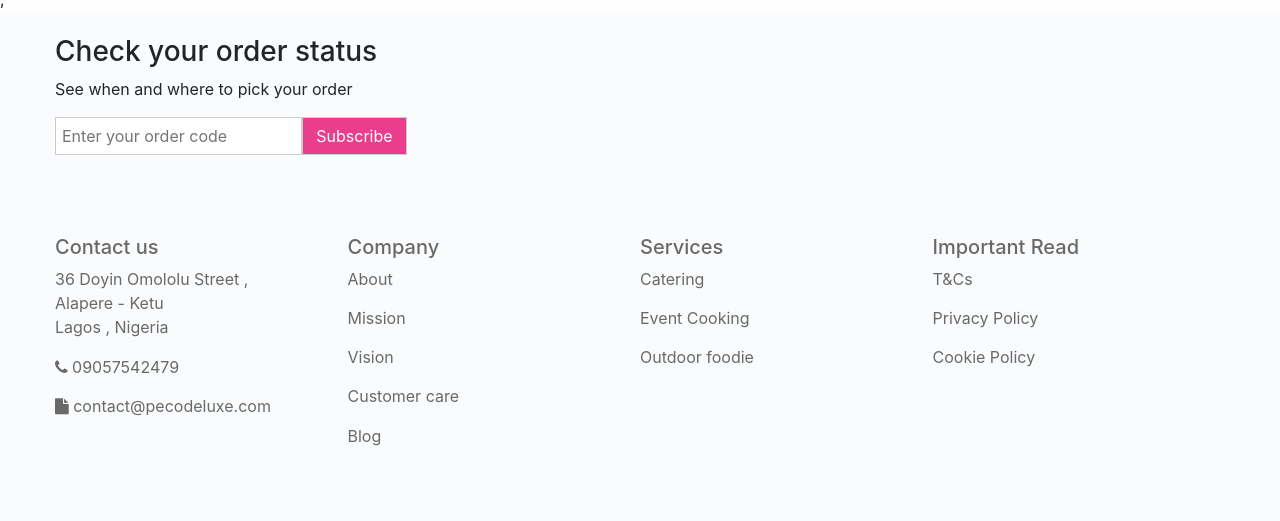
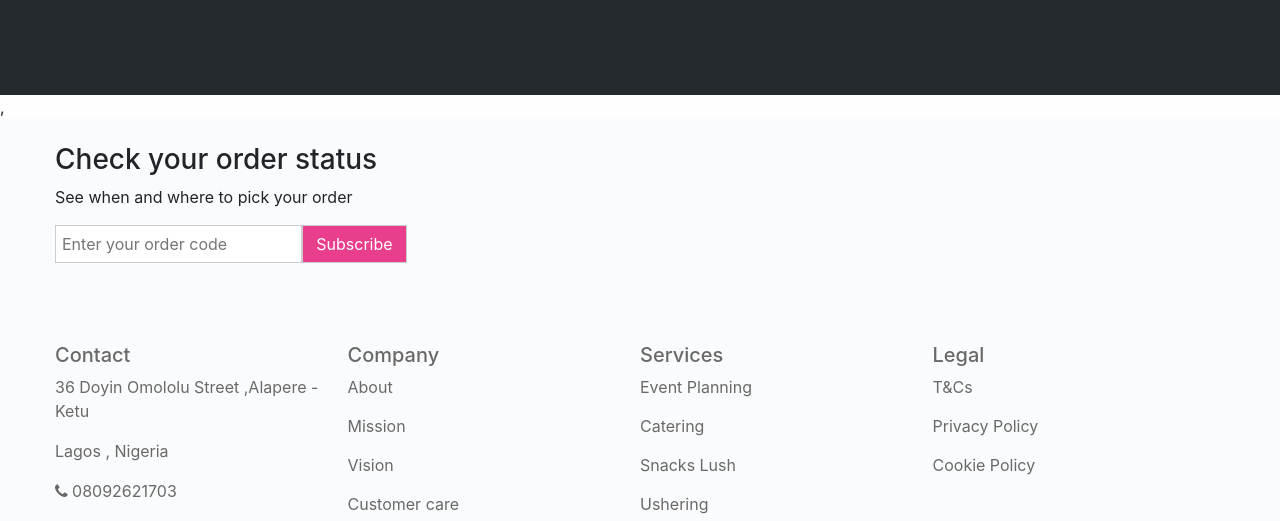
Before and after one commit to adebright/peco-deluxe, a plain HTML site: page index.html in a window 1280 px wide. Shown: the part 3968-4489 px from the top of the page. Drawn offline with Linux system fonts and the light colour scheme.

```diff
--- a/css/main.css
+++ b/css/main.css
@@ -981,6 +981,7 @@
     width : 100%;
     object-fit: cover;
     padding-bottom: .25rem;
+    height: 40vw;
 }
 .bg-gray-light {
   background-color: #fafbfc!important;
@@ -991,7 +992,7 @@
 .text-gray-dark {
   color : #24292e;
 }
-@media (max-width : 576px){
+@media (min-width : 576px){
 
   .pc-input-h10 {
     height : 40px;
@@ -2205,9 +2206,6 @@
     .d-active-sm {
         display : block;
     }
-    /* .sticky {
-        display: none;
-    } */
     .main-now {
         width : 50%;
         height: 100%;
@@ -2446,6 +2444,9 @@
     margin-right: 10px;
     border-radius: 10px;
   }
+  /* .img-rectangular {
+    height: 30vw;
+} */
 }
 @media (min-width : 992px){
    .wrapper {
--- a/index.html
+++ b/index.html
@@ -564,20 +564,20 @@
                         </div>
                     </div>
                 </div>
-                <div class="wrap  pad-top-2 pad-bottom-2 m-b-1">
+                <div class="wrap justify-content-between pad-top-2 pad-bottom-2">
                     <div class="wrap-md-3 wrap-sm-12 footer-text  m-b-1">
-                        <h5 class="footer-menu-heading">Contact us</h5>
+                        <h5 class="footer-menu-heading">Contact</h5>
                         <address>
-                            <a>36 Doyin Omololu Street , <bre>
-                               </br> Alapere - Ketu </br>
-                               Lagos , Nigeria
+                            <a href="#">
+                            <p>36 Doyin Omololu Street ,Alapere - Ketu</p>
+                             <p>Lagos , Nigeria </p>
                             </a>
 
                         </address>
-                        <a class="footer-list" href="#"><i class="fa fa-phone"></i> 09057542479</a>
-                        <a class="footer-list" href="#"><i class="fa fa-file"></i> contact@pecodeluxe.com</a>
+                        <a class="footer-list" href="#"><i class="fa fa-phone"></i> 08092621703</a>
+                        <a class="footer-list" href="#"><i class="fa fa-file"></i> pecodeluxeenterprise@gmail.com</a>
                     </div>
-                    <div class="wrap-md-3 footer-text  m-b-1">
+                    <div class="wrap-md-3  wrap-sm-3 footer-text  m-b-1">
                         <h5 class="footer-menu-heading">Company</h5>
                         <a class="footer-list" href="#">About</a>
                         <a class="footer-list" href="#">Mission</a>
@@ -585,14 +585,16 @@
                         <a class="footer-list" href="#">Customer care</a>
                         <a class="footer-list" href="#">Blog</a>
                     </div>
-                    <div class="wrap-md-3 footer-text  m-b-1">
+                    <div class="wrap-md-3 wrap-sm-3 footer-text  m-b-1">
                         <h5 class="footer-menu-heading">Services</h5>
+                        <a class="footer-list" href="#">Event Planning</a>
                         <a class="footer-list" href="#">Catering</a>
-                        <a class="footer-list" href="#">Event Cooking</a>
-                        <a class="footer-list" href="#">Outdoor foodie</a>
+                        <a class="footer-list" href="#">Snacks Lush</a>
+                        <a class="footer-list" href="#">Ushering</a>
+                        <a class="footer-list" href="#">Winery</a>
                     </div>
-                    <div class="wrap-md-3 footer-text  m-b-1">
-                        <h5 class="footer-menu-heading">Important Read</h5>
+                    <div class="wrap-md-3 wrap-sm-3 footer-text  m-b-1">
+                        <h5 class="footer-menu-heading">Legal</h5>
                         <a class="footer-list" href="#">T&Cs</a>
                         <a class="footer-list" href="#">Privacy Policy</a>
                         <a class="footer-list" href="#">Cookie Policy</a>
```
